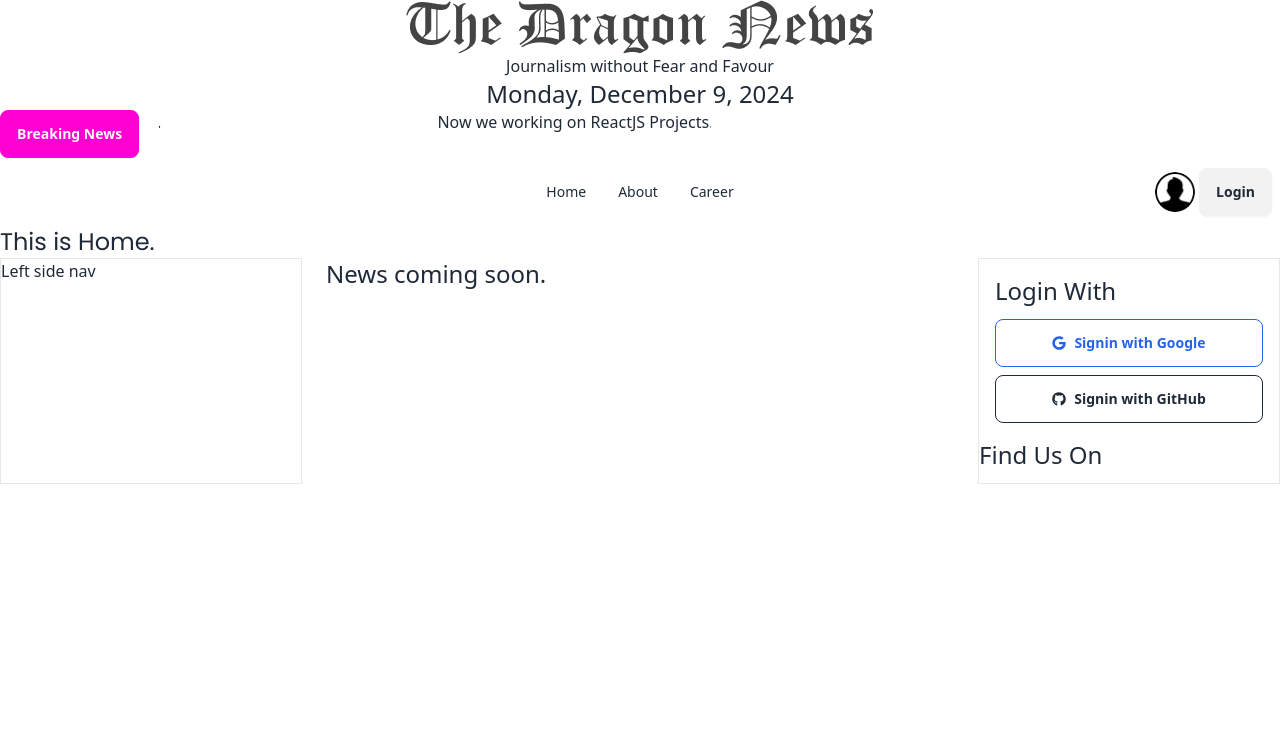
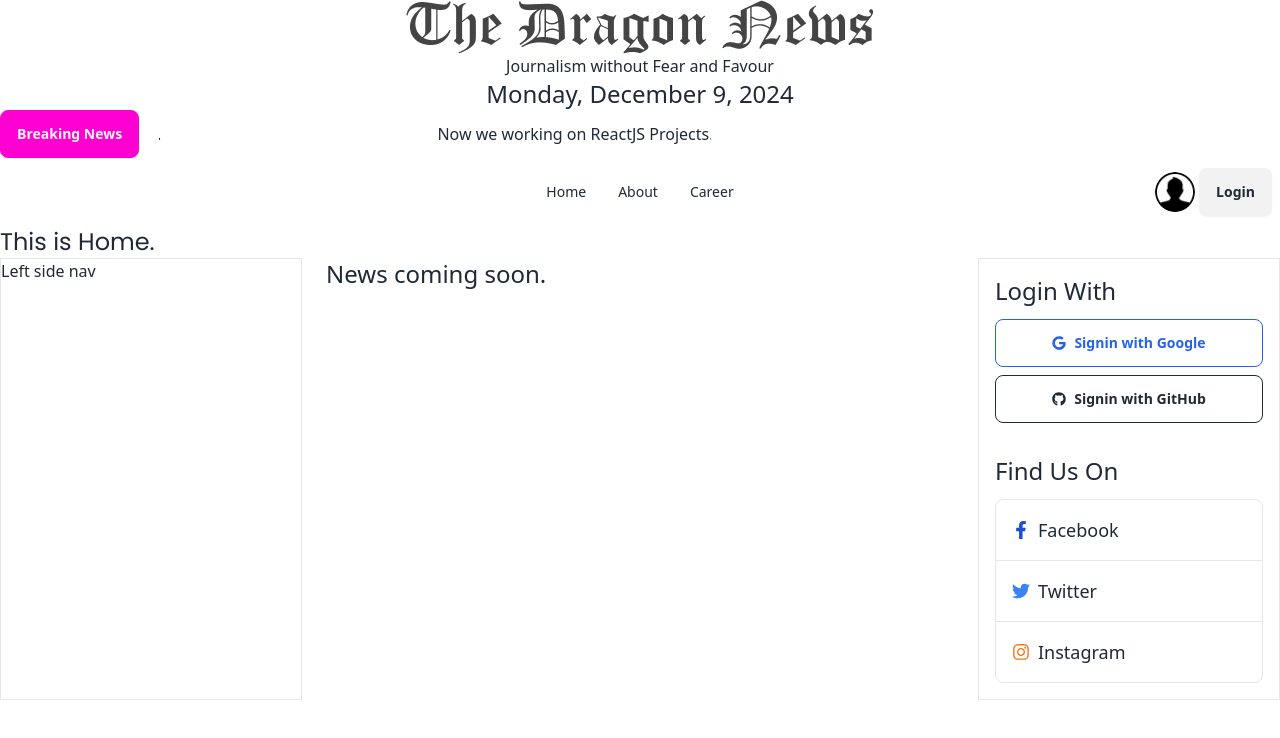
Before and after one commit to DasPriYam714/The-Panorama-Press, a React (Vite) app: page / in a window 1280 px wide. Shown: the top 738 px of the page. Built offline with nearby package versions, Linux system fonts and the light colour scheme.

Commit message:
add left nav part 2

```diff
--- a/src/pages/home/BreakingNews.jsx
+++ b/src/pages/home/BreakingNews.jsx
@@ -3,7 +3,7 @@ import Marquee from "react-fast-marquee";
 
 const BreakingNews = () => {
     return (
-        <div className="flex">
+        <div className="flex items-center">
             <div className="mr-5">
             <button className="btn btn-secondary"> Breaking News</button>
             </div>
--- a/src/pages/shared/rightNav/RightNav.jsx
+++ b/src/pages/shared/rightNav/RightNav.jsx
@@ -1,4 +1,5 @@
-import { FaGoogle, FaGithub } from "react-icons/fa";
+import { FaGoogle, FaGithub, FaFacebookF, FaTwitter, FaInstagram } from "react-icons/fa";
+
 
 const RightNav = () => {
   return (
@@ -16,8 +17,23 @@ const RightNav = () => {
         </button>
       </div>
 
-      <div>
+      <div className="p-4">
       <h2 className="text-2xl mb-3">Find Us On</h2>
+      <a className="flex p-4 items-center text-lg border rounded-t-lg" href="">
+        <FaFacebookF className="text-blue-700"></FaFacebookF>
+        <span className="pl-2">Facebook</span>
+
+      </a>
+      <a className="flex p-4 items-center text-lg border-x" href="">
+        <FaTwitter className="text-blue-500"></FaTwitter>
+        <span className="pl-2">Twitter</span>
+
+      </a>
+      <a className="flex p-4 items-center text-lg border rounded-b-lg" href="">
+        <FaInstagram className="text-orange-500"></FaInstagram>
+        <span className="pl-2">Instagram</span>
+
+      </a>
 
       </div>
     </div>
```
